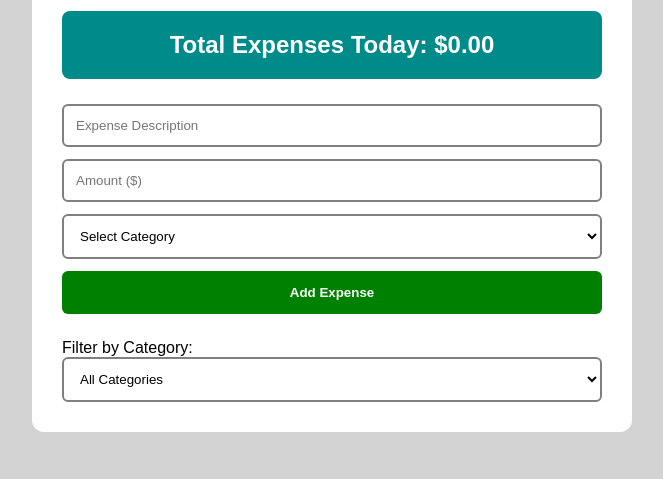
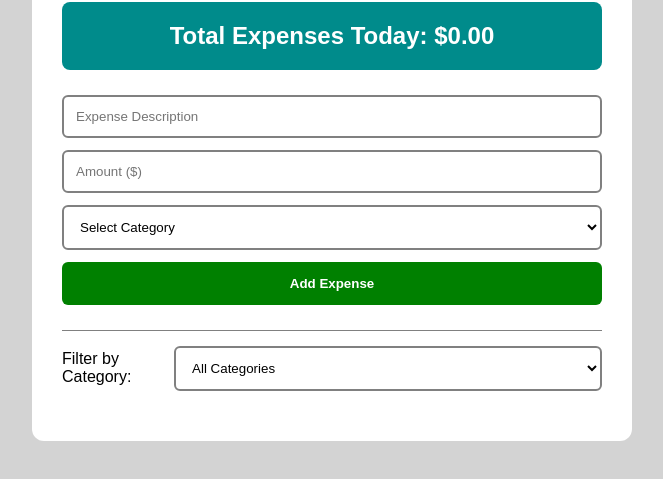
Before and after one commit to derrickweru73/expense-tracker, a website with bundled scripts: page index.html in a window 1280 px wide. Shown: the part 225-704 px from the top of the page, without its empty margins (308-971 px from the left). Built offline with nearby package versions, Linux system fonts and the light colour scheme.

Commit message:
fix: add styling to the filters

```diff
--- a/style.css
+++ b/style.css
@@ -81,3 +81,17 @@ button {
 button:hover {
     background-color: darkgreen;
 }
+
+/* 5. Filter Section */
+.filters {
+    display: flex;
+    align-items: center;
+    gap: 10px;
+    margin-bottom: 20px;
+    padding-top: 15px;
+    border-top: 1px solid gray;
+}
+
+.filters label {
+    color: black;
+}
```
